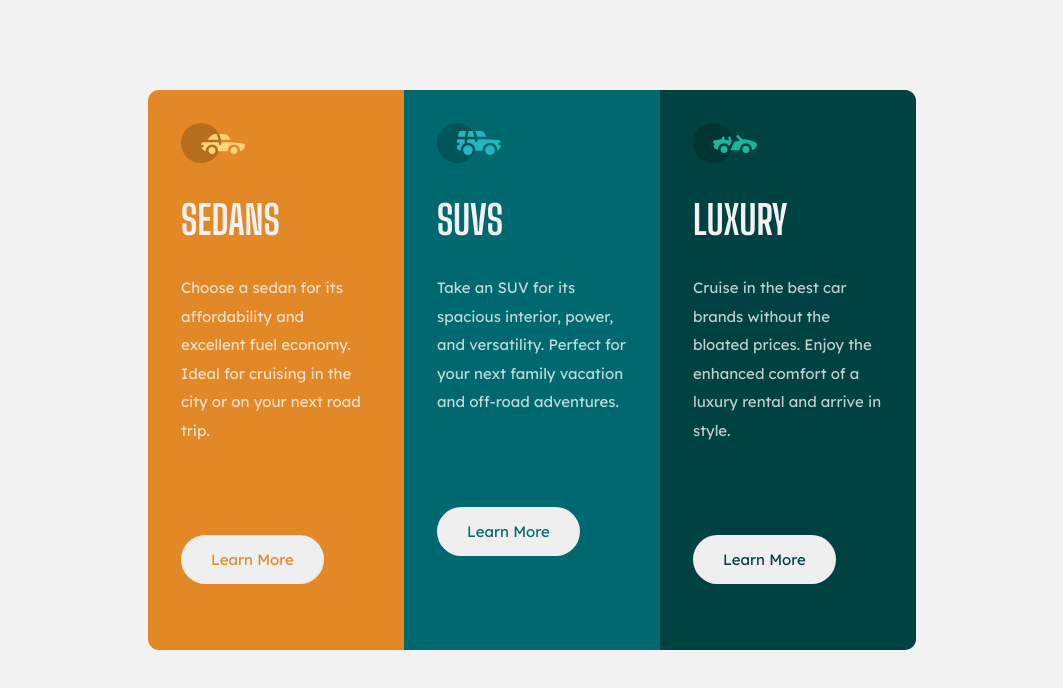
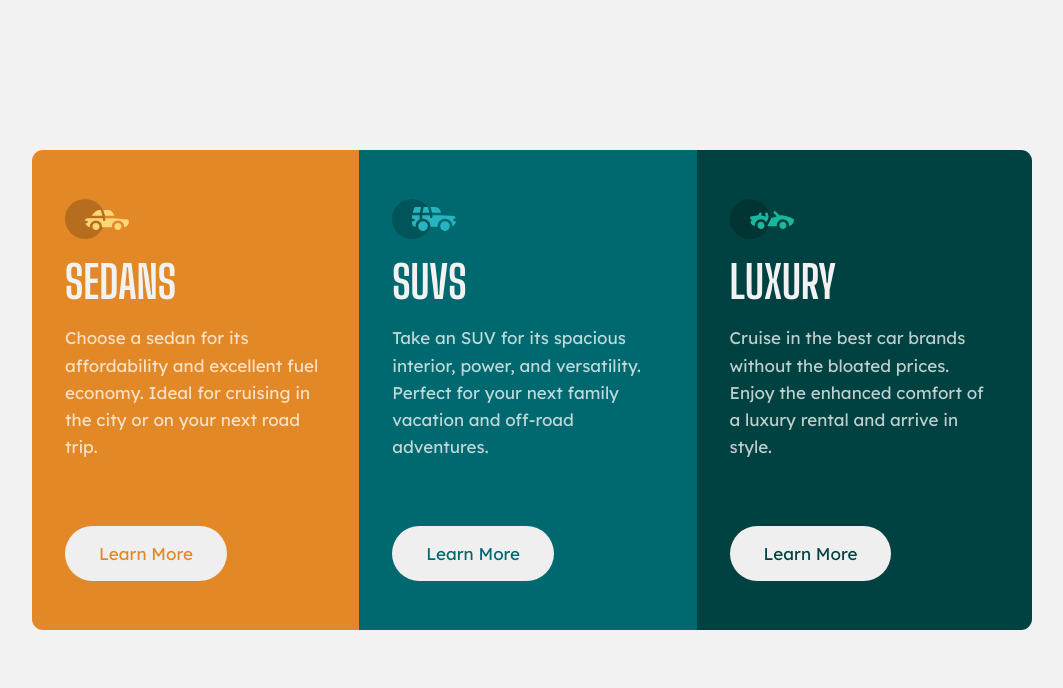
Before and after one commit to pascal-koop/3-column-preview-page, a plain HTML site: page index.html in a window 1280 px wide. Shown: the whole page, without its empty margins (108-1171 px from the left). Drawn offline with Linux system fonts and the light colour scheme.

Commit message:
change port size @media query

```diff
--- a/style.css
+++ b/style.css
@@ -22,9 +22,8 @@ body {
   font-family: "Big Shoulders Display", cursive;
   font-weight: 700;
   color: hsl(0, 0%, 95%);
-  font-size: 4rem;
+  font-size: 4.5rem;
   text-transform: uppercase;
-  margin-bottom: 3rem;
 }
 
 .discription,
@@ -32,12 +31,11 @@ body {
   font-family: "Lexend Deca", sans-serif;
   font-weight: 400;
   color: hsla(0, 0%, 100%, 0.75);
-  font-size: 1.5rem;
+  font-size: 1.7rem;
 }
 
 .discription {
-  line-height: 1.9;
-  margin-bottom: 4rem;
+  line-height: 1.6;
 }
 
 .card-wrapper {
@@ -47,15 +45,12 @@ body {
 }
 
 .cards {
-  height: 50vh;
+  height: 60vh;
   display: flex;
   flex-direction: column;
   align-items: flex-start;
+  justify-content: space-around;
   padding: 3.3rem;
-}
-
-.cards .svg {
-  margin-bottom: 3.3rem;
 }
 
 .cards .sedans-color path {
@@ -72,7 +67,7 @@ body {
 
 .sedans {
   background-color: var(--background-sedans);
-  border-radius: 0.5em 0.5em 0 0;
+  border-radius: 2.5em 2.5em 0 0;
 }
 
 .suvs {
@@ -81,7 +76,7 @@ body {
 
 .luxury {
   background-color: var(--background-luxury);
-  border-radius: 0 0 0.5em 0.5em;
+  border-radius: 0 0 2.5em 2.5em;
 }
 
 .btn {
@@ -125,16 +120,18 @@ body {
   color: hsla(0, 0%, 100%, 0.75);
 }
 
-@media only screen and (min-width: 760px) {
+@media only screen and (min-width: 1024px) {
   .card-wrapper {
     display: flex;
     flex-direction: row;
     justify-content: center;
-    margin: 9rem;
+    margin: 15rem auto;
+    max-width: 1000px;
   }
   .cards {
-    height: 70vh;
-    width: 20vw;
+    height: 60vh;
+    display: flex;
+    justify-content: space-evenly;
   }
 
   .button.btn.btn-suvs {
```
